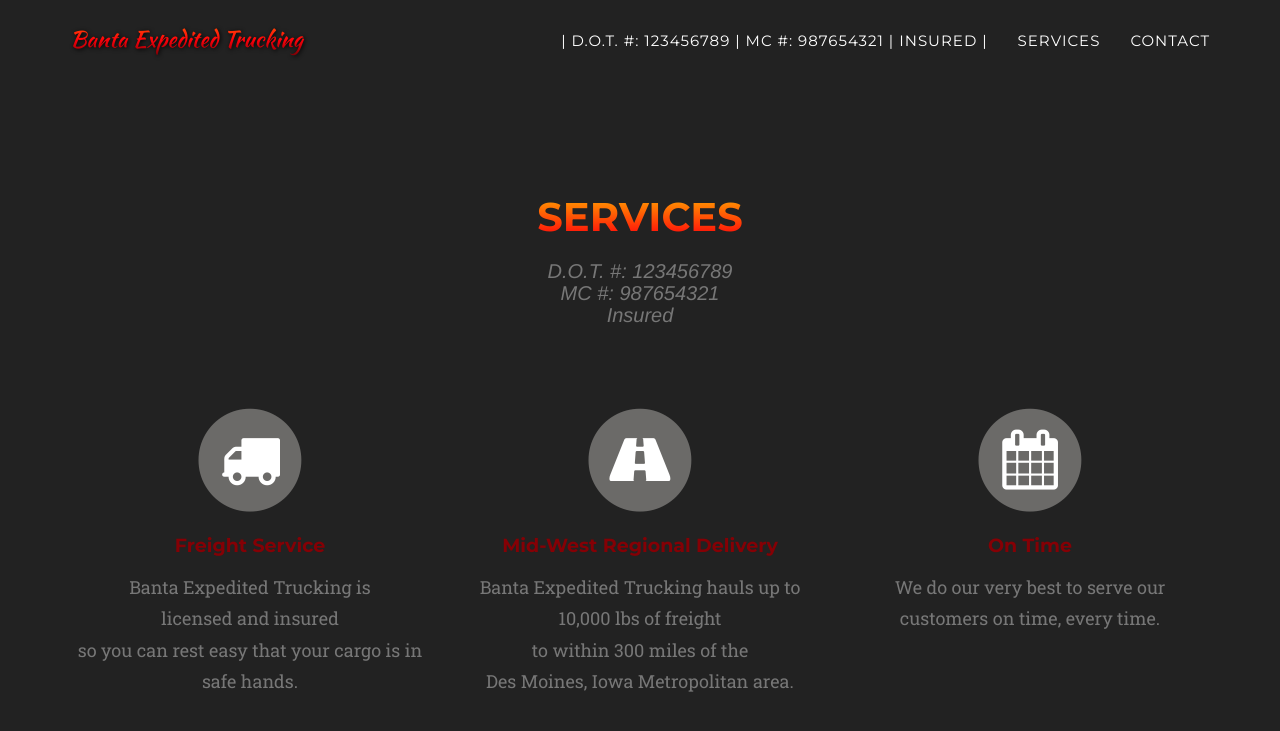
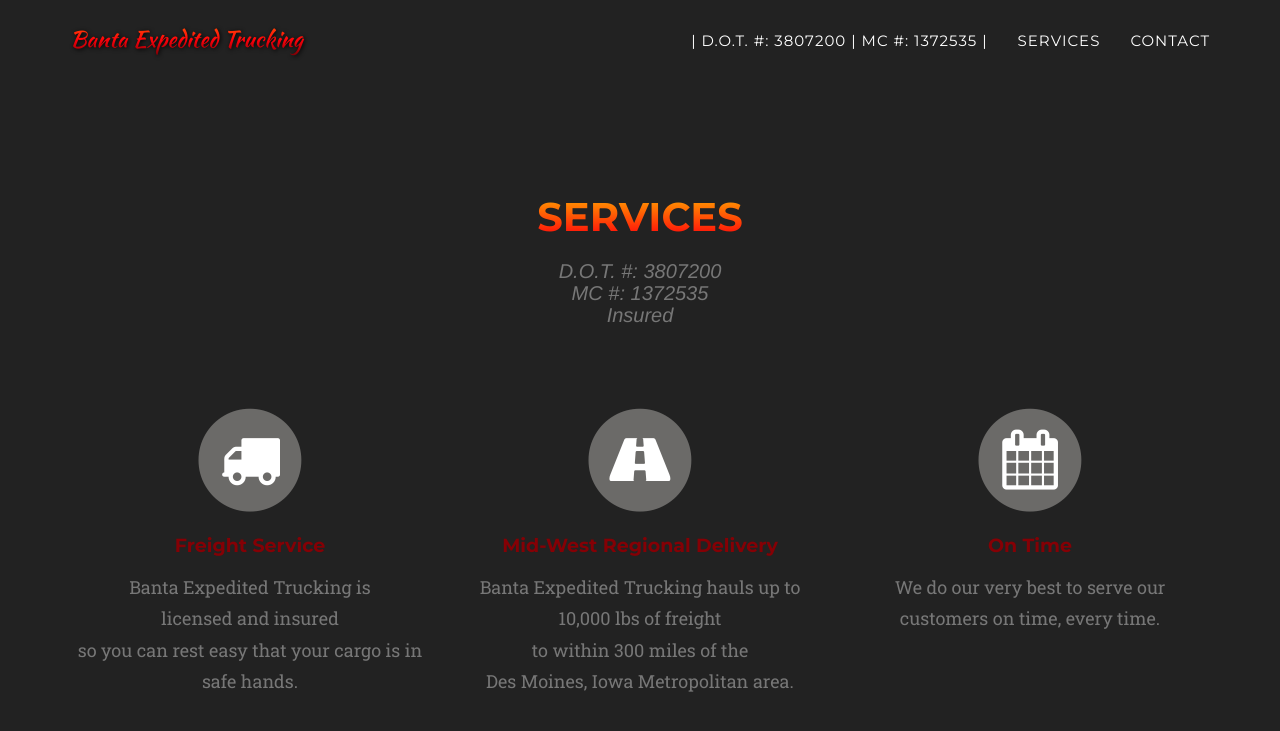
Before and after one commit to Banta-Technologies/bantatrucking, a Jekyll site: the page built from index.html, in a window 1280 px wide and 900 px high, scrolled down 877 px. Shown: the top 731 px of the window. Built offline with Jekyll 4.4.1, drawn with Linux system fonts in a browser that asks for light colours; some web fonts are replaced.

Commit message:
updated actual DOT and MC #'s

```diff
--- a/_includes/header.html
+++ b/_includes/header.html
@@ -29,7 +29,7 @@
                     </li>
 
                     <li>
-                        <a>| D.O.T. #: 123456789 | MC #: 987654321 | Insured |</a>
+                        <a>| D.O.T. #: 3807200 | MC #: 1372535 |</a>
                     </li>
 
                     <li>
--- a/_includes/services.html
+++ b/_includes/services.html
@@ -7,9 +7,9 @@
                             Services
                           </h2>
                     <h3 class="section-subheading text-muted">
-                      D.O.T. #: 123456789
+                      D.O.T. #: 3807200
                       <br>
-                      MC #: 987654321
+                      MC #: 1372535
                       <br>
                       Insured
                     </h3>
```
